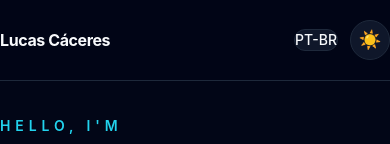
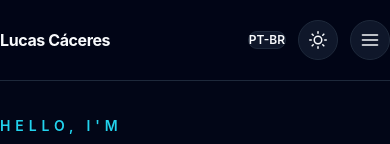
Before and after one commit to CaceresEly/Portifolio, a React (Vite) app: page / in a window 390 px wide. Shown: the top 144 px of the page. Built offline with nearby package versions, Linux system fonts and the light colour scheme.

Commit message:
feat: add responsive mobile navigation

```diff
--- a/src/components/layout/navbar.tsx
+++ b/src/components/layout/navbar.tsx
@@ -1,4 +1,6 @@
+import { useState } from 'react';
 import { useTranslation } from 'react-i18next';
+import { FiMenu, FiMoon, FiSun, FiX } from 'react-icons/fi';
 
 import { useTheme } from '../../hooks/use_theme';
 
@@ -7,12 +9,14 @@ const navItems = [
   { label: 'navbar.skills', href: '#skills' },
   { label: 'navbar.projects', href: '#projects' },
   { label: 'navbar.experience', href: '#experience' },
+  { label: 'navbar.education', href: '#education' },
   { label: 'navbar.contact', href: '#contact' },
 ];
 
 function Navbar() {
   const { theme, toggleTheme } = useTheme();
   const { t, i18n } = useTranslation();
+  const [isMenuOpen, setIsMenuOpen] = useState(false);
 
   function toggleLanguage() {
     const nextLanguage = i18n.language === 'en' ? 'pt-BR' : 'en';
@@ -20,6 +24,11 @@ function Navbar() {
     i18n.changeLanguage(nextLanguage);
     localStorage.setItem('language', nextLanguage);
     document.documentElement.lang = nextLanguage;
+    setIsMenuOpen(false);
+  }
+
+  function closeMenu() {
+    setIsMenuOpen(false);
   }
 
   return (
@@ -32,11 +41,15 @@ function Navbar() {
       }}
     >
       <nav className="mx-auto flex h-20 max-w-6xl items-center justify-between px-6">
-        <a href="#home" className="text-base font-bold tracking-tight md:text-lg">
+        <a
+          href="#home"
+          onClick={closeMenu}
+          className="text-base font-bold tracking-tight md:text-lg"
+        >
           Lucas Cáceres
         </a>
 
-        <div className="hidden items-center gap-8 md:flex">
+        <div className="hidden items-center gap-7 lg:flex">
           {navItems.map((item) => (
             <a
               key={item.href}
@@ -53,7 +66,8 @@ function Navbar() {
           <button
             type="button"
             onClick={toggleLanguage}
-            className="rounded-full border px-4 py-2 text-sm font-medium transition hover:scale-105"
+            aria-label="Change language"
+            className="rounded-full border px-3 py-2 text-xs font-semibold transition hover:scale-105 sm:px-4 sm:text-sm"
             style={{
               borderColor: 'var(--color-border)',
               background: 'var(--color-surface)',
@@ -71,12 +85,52 @@ function Navbar() {
             style={{
               borderColor: 'var(--color-border)',
               background: 'var(--color-surface)',
+              color: 'var(--color-text)',
             }}
           >
-            {theme === 'dark' ? '☀️' : '🌙'}
+            {theme === 'dark' ? <FiSun /> : <FiMoon />}
+          </button>
+
+          <button
+            type="button"
+            onClick={() => setIsMenuOpen((current) => !current)}
+            aria-label="Toggle navigation menu"
+            aria-expanded={isMenuOpen}
+            className="flex h-10 w-10 items-center justify-center rounded-full border text-xl lg:hidden"
+            style={{
+              borderColor: 'var(--color-border)',
+              background: 'var(--color-surface)',
+              color: 'var(--color-text)',
+            }}
+          >
+            {isMenuOpen ? <FiX /> : <FiMenu />}
           </button>
         </div>
       </nav>
+
+      {isMenuOpen && (
+        <div
+          className="border-t px-6 py-5 lg:hidden"
+          style={{
+            background: 'var(--color-surface)',
+            borderColor: 'var(--color-border)',
+          }}
+        >
+          <div className="mx-auto flex max-w-6xl flex-col gap-2">
+            {navItems.map((item) => (
+              <a
+                key={item.href}
+                href={item.href}
+                onClick={closeMenu}
+                className="rounded-xl px-4 py-3 text-sm font-medium transition hover:opacity-70"
+                style={{ color: 'var(--color-text-muted)' }}
+              >
+                {t(item.label)}
+              </a>
+            ))}
+          </div>
+        </div>
+      )}
     </header>
   );
 }
--- a/src/locales/en.json
+++ b/src/locales/en.json
@@ -4,6 +4,7 @@
     "skills": "Skills",
     "projects": "Projects",
     "experience": "Experience",
+    "education": "Education",
     "contact": "Contact"
   },
   "hero": {
--- a/src/locales/pt_br.json
+++ b/src/locales/pt_br.json
@@ -4,6 +4,7 @@
     "skills": "Habilidades",
     "projects": "Projetos",
     "experience": "Experiência",
+    "education": "Formação",
     "contact": "Contato"
   },
   "hero": {
```
